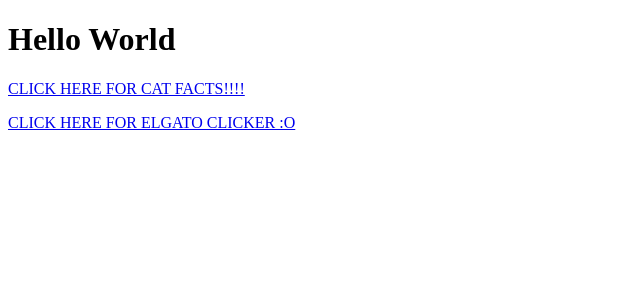
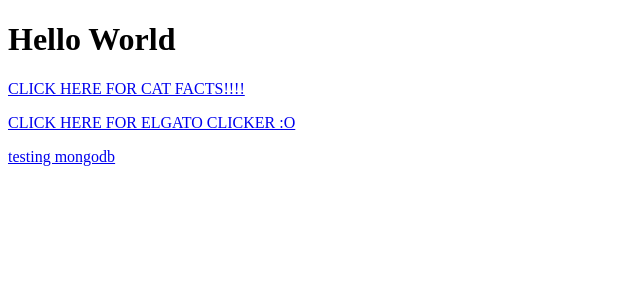
Before and after one commit to WolfgangTD/epikfolio-vercel, a Next.js app: page / in a window 1280 px wide. Shown: the top 300 px of the page, without its empty margins (0-640 px from the left). Built offline with nearby package versions, Linux system fonts and the light colour scheme.

Commit message:
Update index.js

```diff
--- a/pages/index.js
+++ b/pages/index.js
@@ -12,6 +12,10 @@ const Index = () => (
         <Link href='/elgatoclicker'>
             <p>CLICK HERE FOR ELGATO CLICKER :O</p>
         </Link>
+
+        <Link href='/movies'>
+            <p>testing mongodb</p>
+        </Link>
     </div>
   )
 
```
